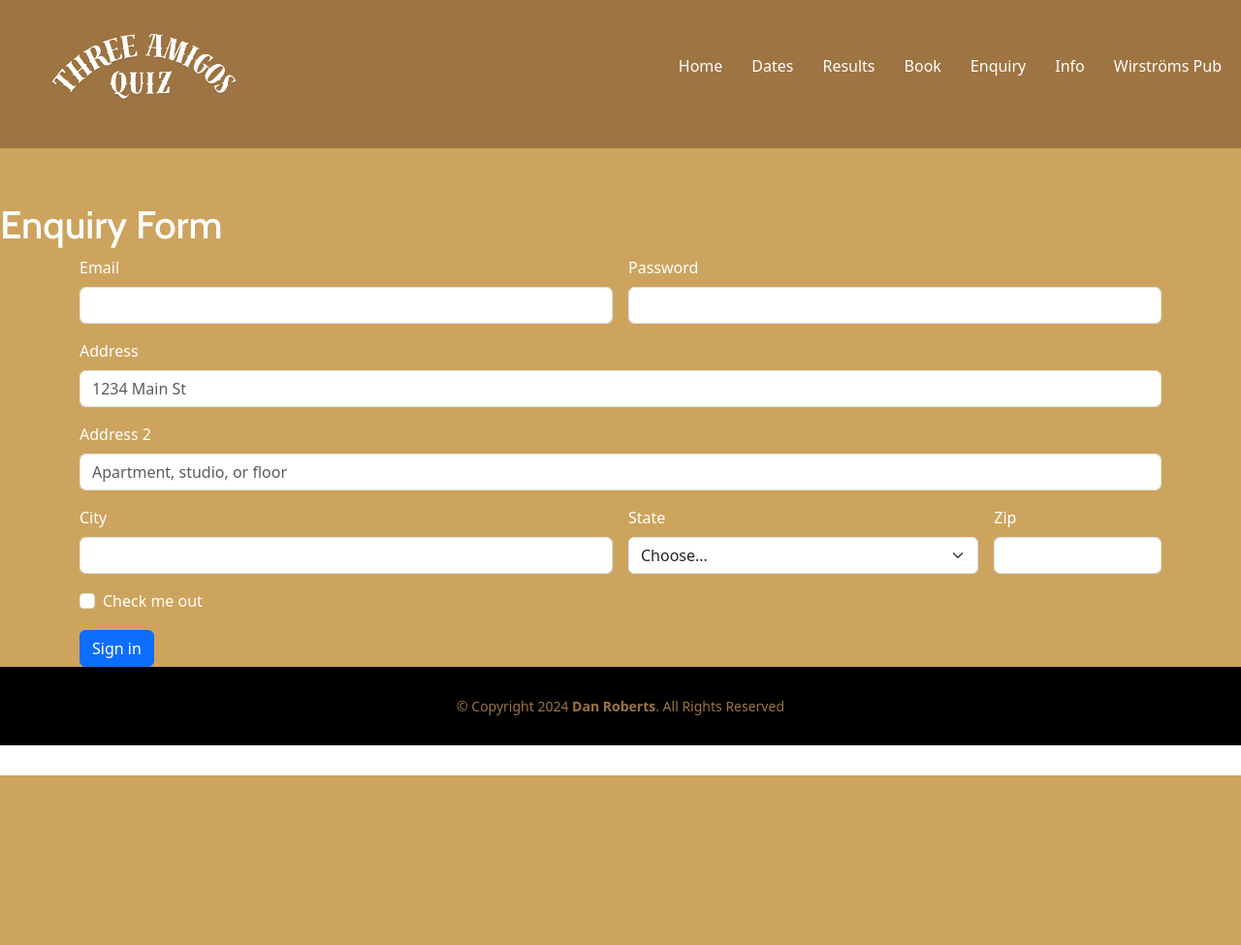
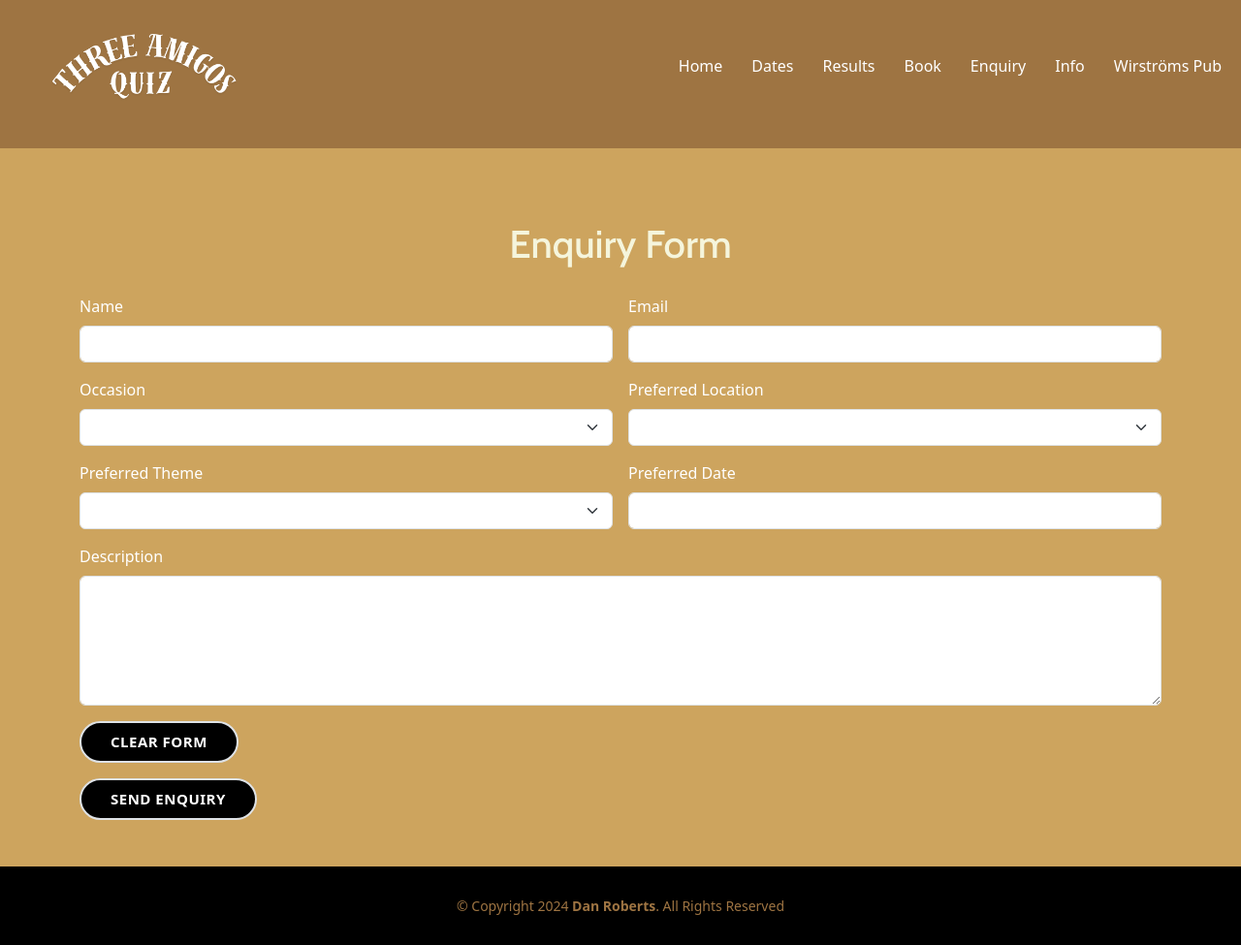
Before and after one commit to WelshDan/three-amigos, a Django app: page /enquiry/ in a window 1280 px wide. Shown: the whole page at 97% size. Before the commit the page ends 800 px from the top, so only its background shows below. Run offline with Django 4.2, Linux system fonts and the light colour scheme; lists and menus that the app fills with data are empty; some web fonts are replaced.

Commit message:
Updated enquiry forms choices and added stylings to buttons on enquiry html

```diff
--- a/env.py
+++ b/env.py
@@ -1,4 +1,4 @@
 import os
 
-os.environ['DEBUG'] = '0'
+os.environ['DEBUG'] = '1'
 os.environ['SECRET_KEY'] = 'django-insecure--%2kpnkhb^@p+2r_ye1o65op9hmo4yi&_bnj7zbawn$yzx!o3+'
--- a/static/css/style.css
+++ b/static/css/style.css
@@ -49,7 +49,9 @@
 .btn-book,
 .btn-enquire,
 .btn-results,
-.btn-dates {
+.btn-dates,
+.btn-clear,
+.btn-send {
     font-weight: 600;
     font-size: 15px;
     letter-spacing: 0.5px;
@@ -68,11 +70,19 @@
 .btn-book:hover,
 .btn-enquire:hover,
 .btn-results:hover,
-.btn-dates:hover {
+.btn-dates:hover,
+.btn-send:hover {
     background: #429e74;
     color: #fff;
     text-decoration: none;
 }
+
+.btn-clear:hover {
+    background: yellow;
+    color: #9e7442;
+    text-decoration: none;
+}
+
 /*--- End Buttons ---*/
 
 /*----- Navbar menu -----*/
@@ -496,8 +506,21 @@
 
 #enquiry {
     padding-top: 13rem;
+    padding-bottom: 3rem;
     background: #cda45e;
     color: #fff;
+}
+
+#enquiry h1 {
+    padding: 20px;
+}
+
+#enquiry h1,
+#enquiry h4,
+#enquiry h5,
+#enquiry h6 {
+    text-align: center;
+    color: #F5F5DC;
 }
 
 /*---------- End of Enquiry page ----------*/
--- a/templates/enquiry.html
+++ b/templates/enquiry.html
@@ -13,46 +13,50 @@
                     {% csrf_token %}
                     <div class="row g-3">
                         <div class="col-md-6">
-                            <label for="inputEmail4" class="form-label">Email</label>
-                            <input type="email" class="form-control" id="inputEmail4">
+                            <label for="inputName" class="form-label">Name</label>
+                            <input type="text" class="form-control" id="inputName">
                         </div>
                         <div class="col-md-6">
-                            <label for="inputPassword4" class="form-label">Password</label>
-                            <input type="password" class="form-control" id="inputPassword4">
+                            <label for="inputEmail" class="form-label">Email</label>
+                            <input type="email" class="form-control" id="inputEmail">
+                        </div>
+                        <div class="col-md-6">
+                            <label for="inputOccasion" size="5" class="form-label">Occasion</label>
+                            <select id="inputOccasion" name="occasion" class="form-select">
+                                {% for selection, choice in occasions %}
+                                    <option value="{{ selection }}">{{ choice }}</option>
+                                {% endfor %}
+                            </select>
+                        </div>
+                        <div class="col-md-6">
+                            <label for="inputLocation" size="4" class="form-label">Preferred Location</label>
+                            <select id="inputLocation" class="form-select">
+                                {% for selection, choice in locations %}
+                                    <option value="{{ selection }}">{{ choice }}</option>
+                                {% endfor %}
+                            </select>
+                        </div>
+                        <div class="col-md-6">
+                            <label for="inputTheme" size="2" class="form-label">Preferred Theme</label>
+                            <select id="inputTheme" class="form-select">
+                                {% for selection, choice in themes %}
+                                    <option value="{{ selection }}">{{ choice }}</option>
+                                {% endfor %}
+                            </select>
+                        </div>
+                        <div class="col-md-6">
+                            <label for="inputWhen" class="form-label">Preferred Date</label>
+                            <input type="datetime" class="form-control" id="inputWhen">
+                        </div>
+                        <div class="col-md-12">
+                            <label for="inputText" class="form-label">Description</label>
+                            <textarea class="form-control" id="inputText" rows="5"></textarea>
                         </div>
                         <div class="col-12">
-                            <label for="inputAddress" class="form-label">Address</label>
-                            <input type="text" class="form-control" id="inputAddress" placeholder="1234 Main St">
+                            <button type="submit" class="btn-clear">Clear Form</button>
                         </div>
                         <div class="col-12">
-                            <label for="inputAddress2" class="form-label">Address 2</label>
-                            <input type="text" class="form-control" id="inputAddress2" placeholder="Apartment, studio, or floor">
-                        </div>
-                        <div class="col-md-6">
-                            <label for="inputCity" class="form-label">City</label>
-                            <input type="text" class="form-control" id="inputCity">
-                        </div>
-                        <div class="col-md-4">
-                            <label for="inputState" class="form-label">State</label>
-                            <select id="inputState" class="form-select">
-                                <option selected>Choose...</option>
-                                <option>...</option>
-                            </select>
-                        </div>
-                        <div class="col-md-2">
-                            <label for="inputZip" class="form-label">Zip</label>
-                            <input type="text" class="form-control" id="inputZip">
-                        </div>
-                        <div class="col-12">
-                            <div class="form-check">
-                                <input class="form-check-input" type="checkbox" id="gridCheck">
-                                <label class="form-check-label" for="gridCheck">
-                                    Check me out
-                                </label>
-                            </div>
-                        </div>
-                        <div class="col-12">
-                            <button type="submit" class="btn btn-primary">Sign in</button>
+                            <button type="submit" class="btn-send">Send Enquiry</button>
                         </div>
                     </div>
                 </form>
```
Also changed, not shown: bookings/views.py (+8 -0 lines).
